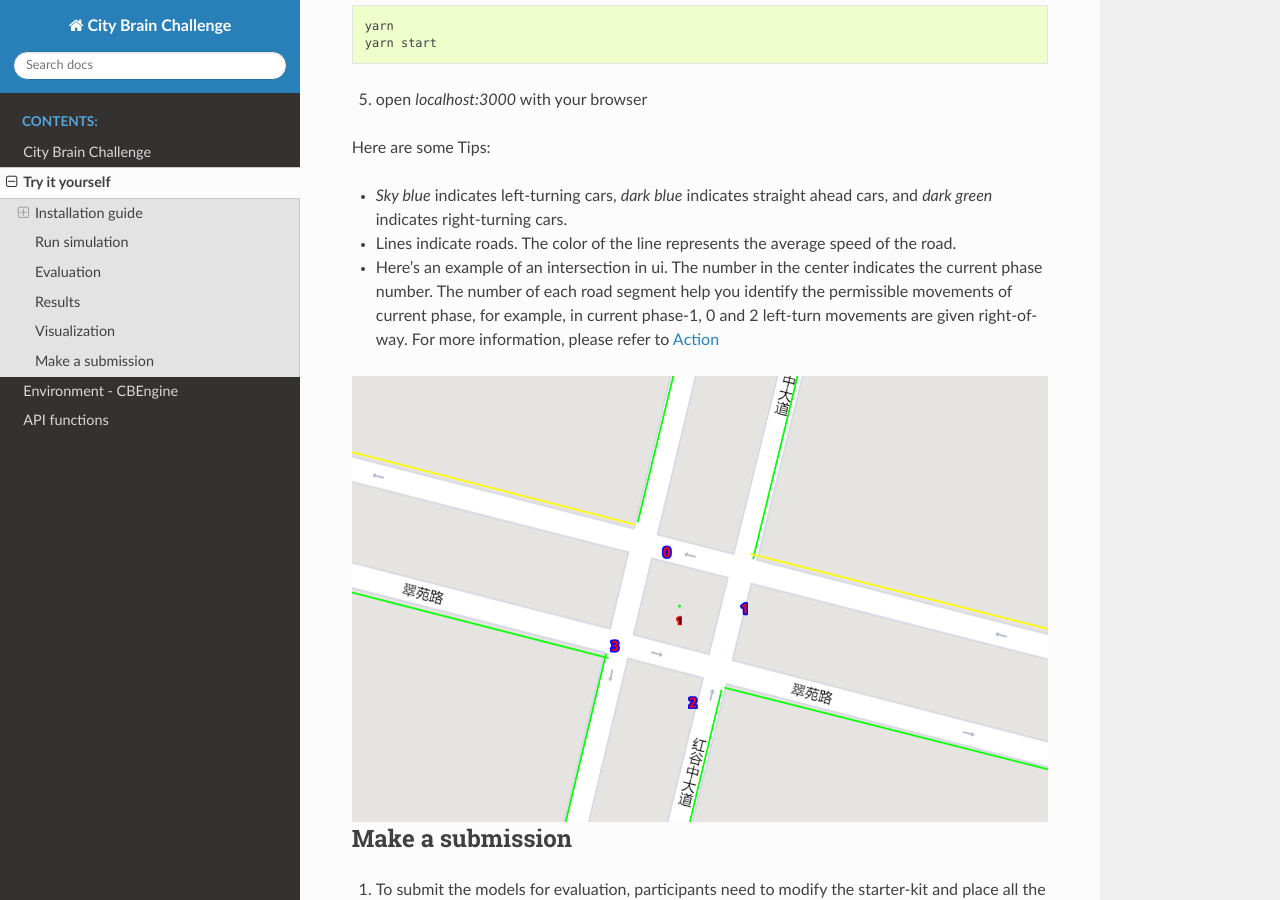
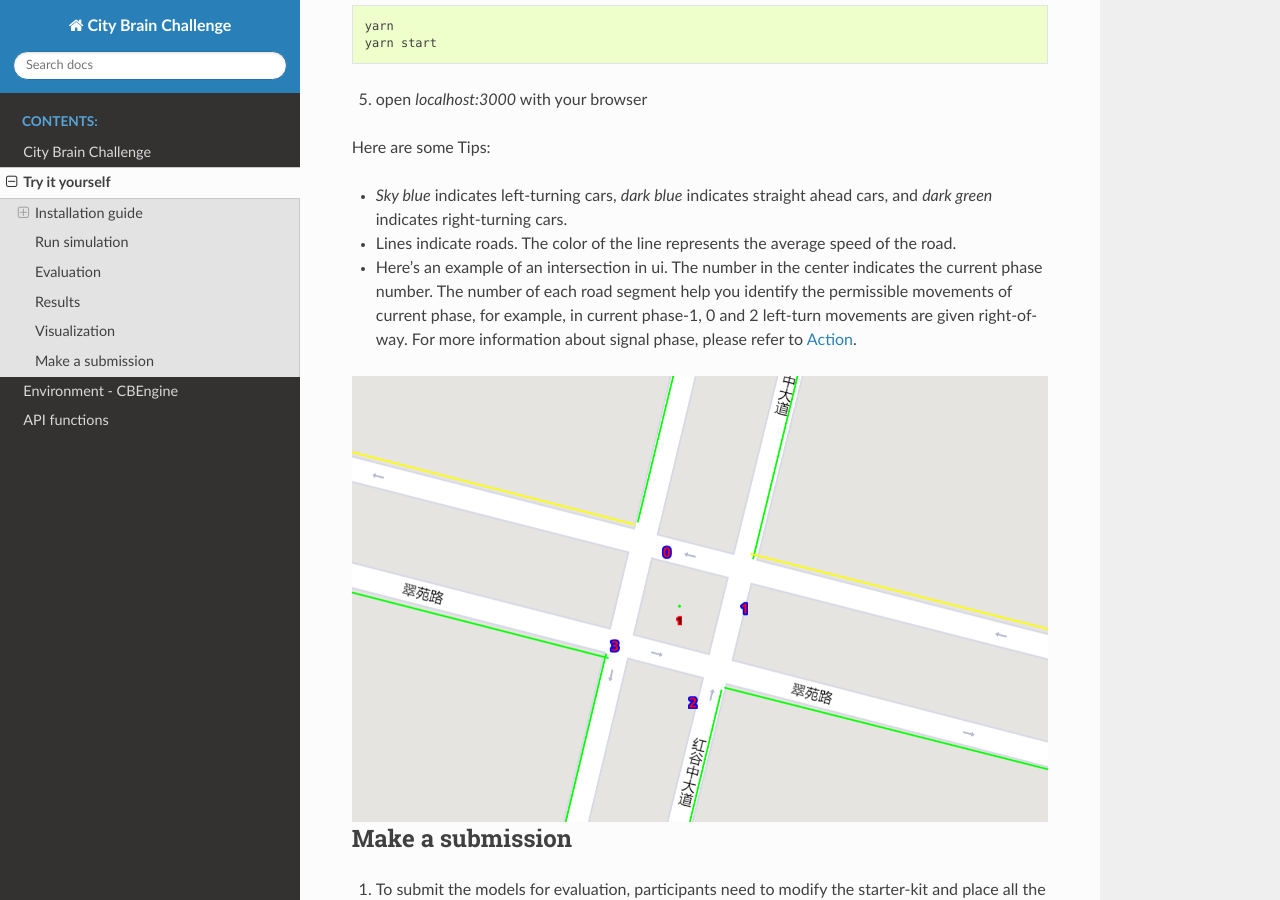
Before and after one commit to CityBrainChallenge/KDDCup2021-CityBrainChallenge, a Sphinx documentation site: the page built from docs/try-it-yourself.rst, in a window 1280 px wide and 900 px high, scrolled down 4359 px. Built offline with Sphinx 7.4.7 and the Read the Docs theme 2.0.0, drawn with Linux system fonts in a browser that asks for light colours.

Commit message:
Update try-it-yourself.rst

```diff
--- a/docs/try-it-yourself.rst
+++ b/docs/try-it-yourself.rst
@@ -245,7 +245,7 @@
 
 - *Sky blue* indicates left-turning cars, *dark blue* indicates straight ahead cars, and *dark green* indicates right-turning cars.
 - Lines indicate roads. The color of the line represents the average speed of the road.
-- Here's an example of an intersection in ui. The number in the center indicates the current phase number. The number of each road segment help you identify the permissible movements of current phase, for example, in current phase-1, 0 and 2 left-turn movements are given right-of-way. For more information, please refer to `Action <https://kddcup2021-citybrainchallenge.readthedocs.io/en/latest/cbengine.html#actions>`_
+- Here's an example of an intersection in ui. The number in the center indicates the current phase number. The number of each road segment help you identify the permissible movements of current phase, for example, in current phase-1, 0 and 2 left-turn movements are given right-of-way. For more information about signal phase, please refer to `Action <https://kddcup2021-citybrainchallenge.readthedocs.io/en/latest/cbengine.html#actions>`_.
 
 .. figure:: https://raw.githubusercontent.com/CityBrainChallenge/KDDCup2021-CityBrainChallenge/main/images/ui_example.jpg
     :align: center
```
